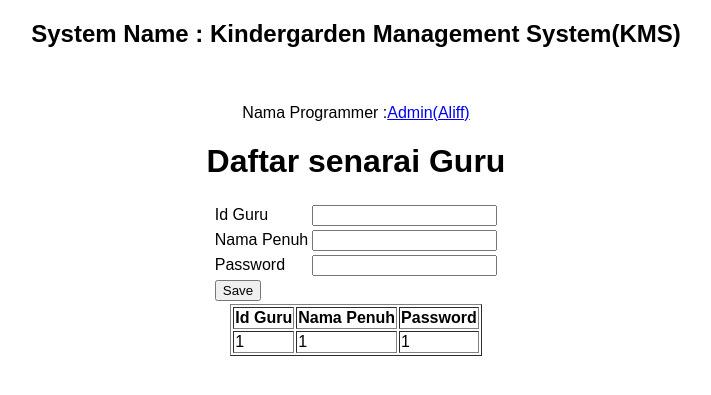
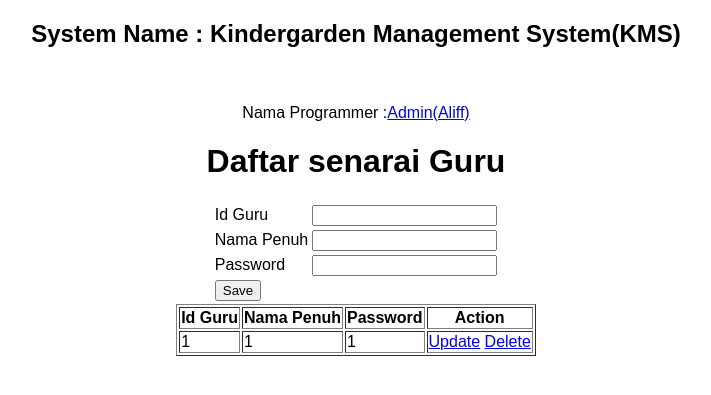
Before and after one commit to mhmdaliff/KindergartenManagementSystem, a PHP site: page /Admin/index.php in a window 1280 px wide. Shown: the top 395 px of the page, without its empty margins (284-995 px from the left). Run offline with PHP 8.4, Linux system fonts and the light colour scheme; tables that the repository leaves empty or names only in its code hold one stand-in row (values such as "Sample post").

Commit message:
try edit index

```diff
--- a/Admin/index.php
+++ b/Admin/index.php
@@ -46,6 +46,7 @@ $result = mysqli_query($conn, $sql);
                     <th>Id Guru</th>
                     <th>Nama Penuh</th>
                     <th>Password</th>
+                    <th>Action</th>
                 </tr>
                 <?php
                 if (mysqli_num_rows($result) > 0) {
@@ -58,6 +59,10 @@ $result = mysqli_query($conn, $sql);
                             <td><?php echo $row["idguru"]; ?></td>
                             <td><?php echo $row["idname"]; ?></td>
                             <td><?php echo $row["password"]; ?></td>
+                            <td colspan="2">
+                                <a href="updateguru.php?idkereta=<?php echo $row["idguru"]; ?>">Update</a>
+                                <a href="deleteguru.php?idkereta=<?php echo $row["idguru"]; ?>" onclick="return confirm('Are you sure to delete?')">Delete</a>
+                            </td>
                         </tr>
 
                 <?php
```
Also changed, not shown: Admin/deleteguru.php (added, +13 -0 lines), Admin/updateguru.php (added).
